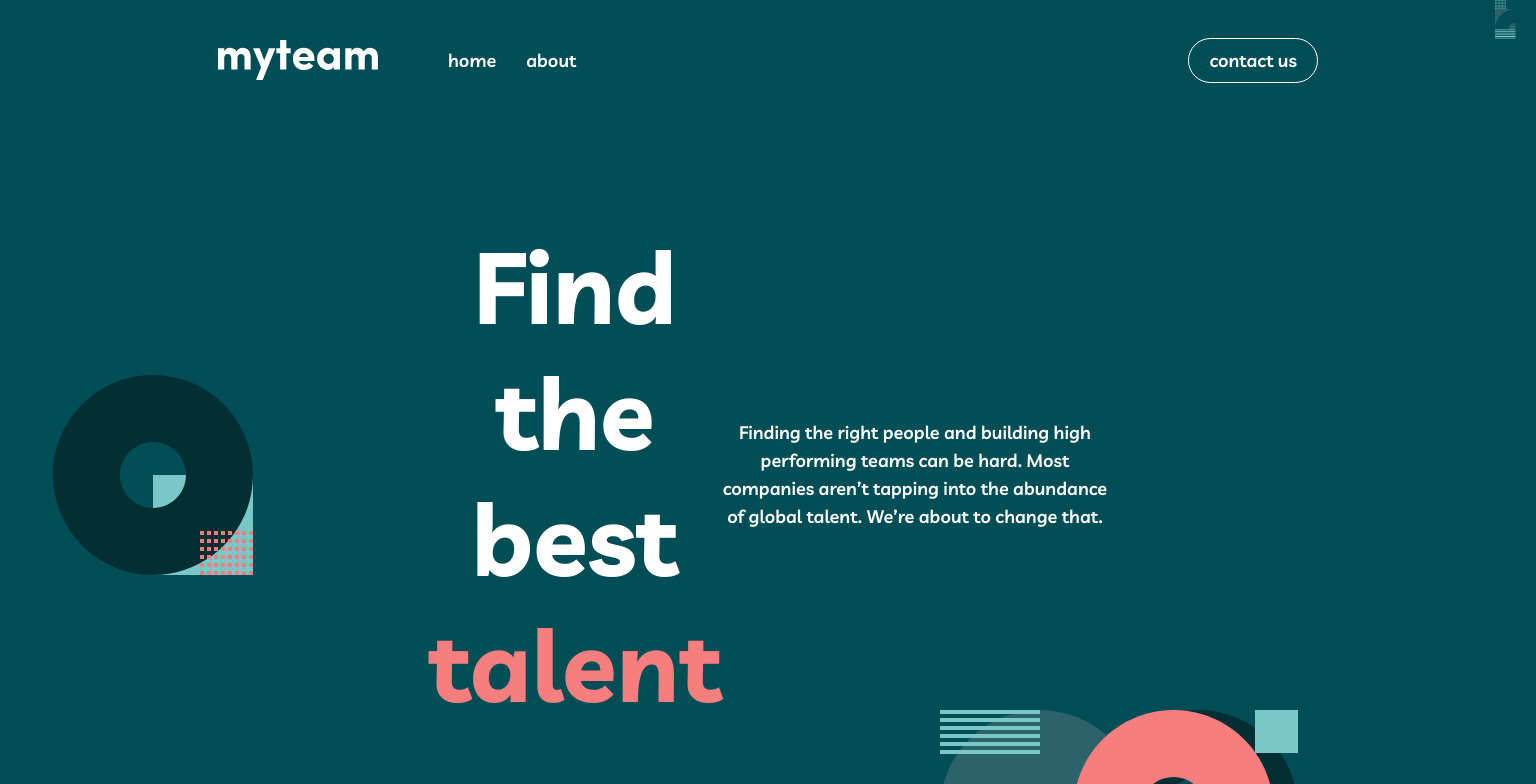
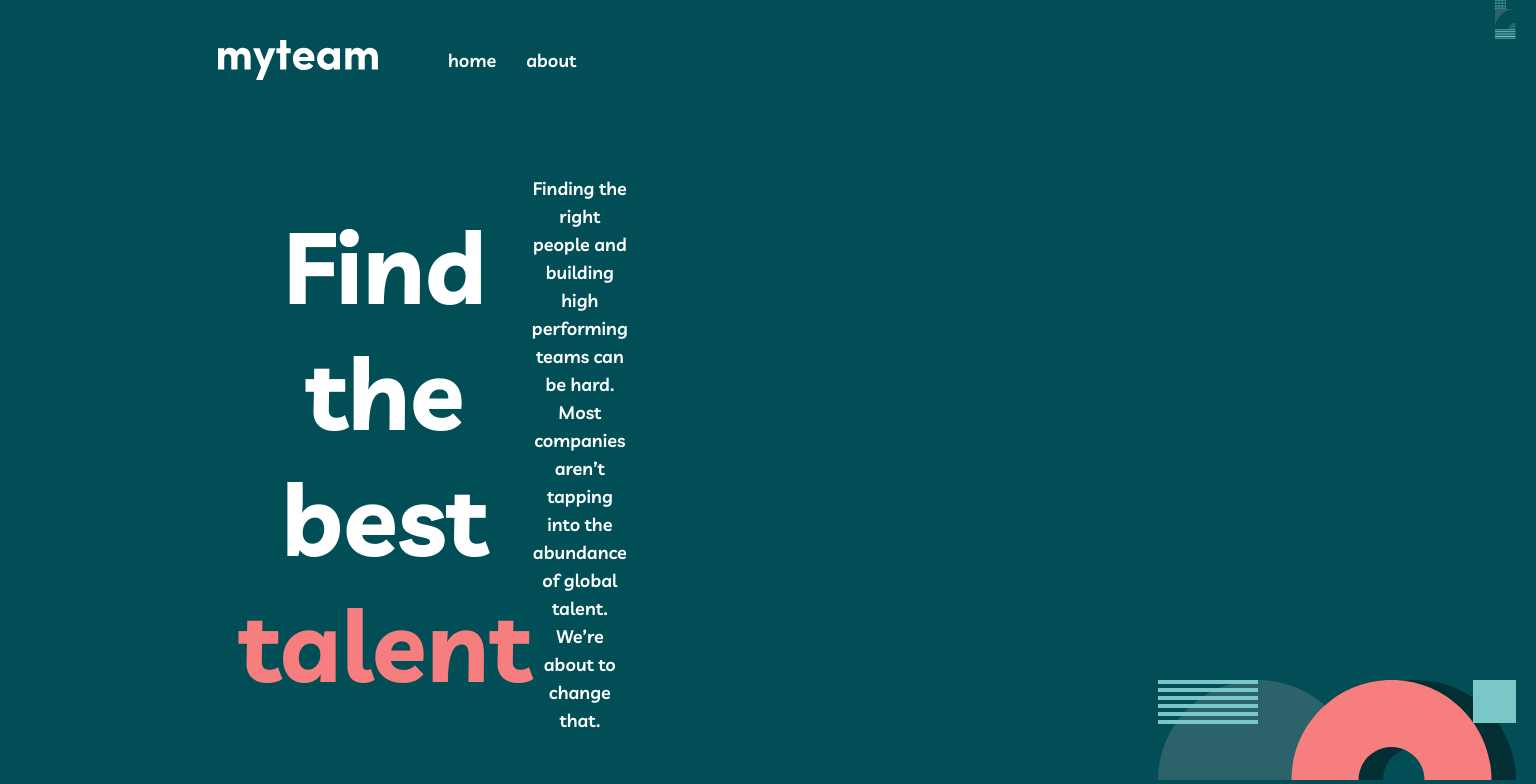
Before and after one commit to AdirGamil/website-react, a React (Vite) app: page / in a window 1536 px wide. Shown: the top 784 px of the page. Built offline with nearby package versions, Linux system fonts and the light colour scheme.

Commit message:
Fix layout

```diff
--- a/src/assets/styles/basics/layout.scss
+++ b/src/assets/styles/basics/layout.scss
@@ -1,8 +1,9 @@
-$layout-padding: 40px;
+
+$layout-padding: 20px;
 
 .main-layout {
   display: grid;
-  grid-template-columns: minmax(rem($layout-padding), 1fr) 1100px minmax(rem($layout-padding), 1fr);
+  grid-template-columns: minmax(rem($layout-padding), 1fr) minmax(0, 1100px) minmax(rem($layout-padding), 1fr);
   grid-template-rows: auto 1fr auto;
   min-height: 100vh;
   grid-gap: rem($layout-padding);
--- a/src/assets/styles/cmps/HeroSection.scss
+++ b/src/assets/styles/cmps/HeroSection.scss
@@ -1,15 +1,8 @@
 
 .hero-section {
-  display: flex;
-  flex-direction: column;
-  align-items: center;
-  justify-content: center;
   width: 100%;
-  max-width: rem(1440px);
-  height: auto;
   padding: rem(20px);
   margin: 0 auto;
-  position: relative;
 
   .hero-left-icon {
     display: none;
@@ -17,9 +10,10 @@
 
   .hero-container {
     display: flex;
-    flex-direction: row;
+    flex-direction: column;
     align-items: center;
     text-align: center;
+    width: 310px;
 
     .hero-title-container {
       .hero-title {
@@ -46,8 +40,8 @@
 
   @media (min-width: 641px) {
     .hero-container {
-      width: 680px;
-
+      display: flex;
+      flex-direction: row;
       .hero-title-container {
         .hero-title {
           font-size: rem(64px);
@@ -74,6 +68,8 @@
     }
 
     .hero-container {
+      display: flex;
+      flex-direction: row;
       .hero-title-container {
         .hero-title {
           font-size: rem(100px);
@@ -89,8 +85,8 @@
 
     .hero-right-icon {
       width: rem(358px);
-      top: auto; /* Reset top for large screens */
-      bottom: rem(20px); /* Align with bottom padding */
+      top: auto;
+      bottom: rem(20px);
     }
   }
 }
--- a/src/cmps/AppHeader.jsx
+++ b/src/cmps/AppHeader.jsx
@@ -17,11 +17,11 @@ export function AppHeader() {
             </li>
           </ul>
         </div>
-        <div className="header-right">
+        {/* <div className="header-right">
           <NavLink to="#" className="contact-btn">
             contact us
           </NavLink>
-        </div>
+        </div> */}
       </nav>
     </header>
   )
```
